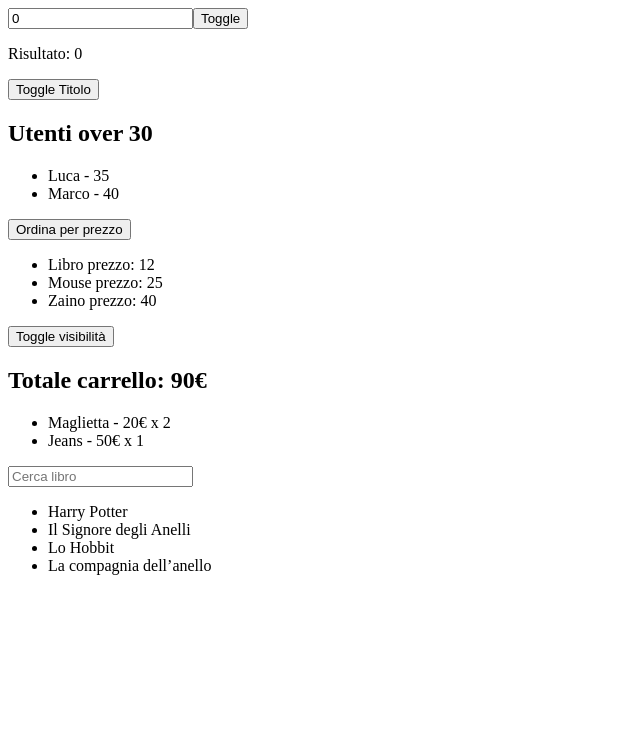
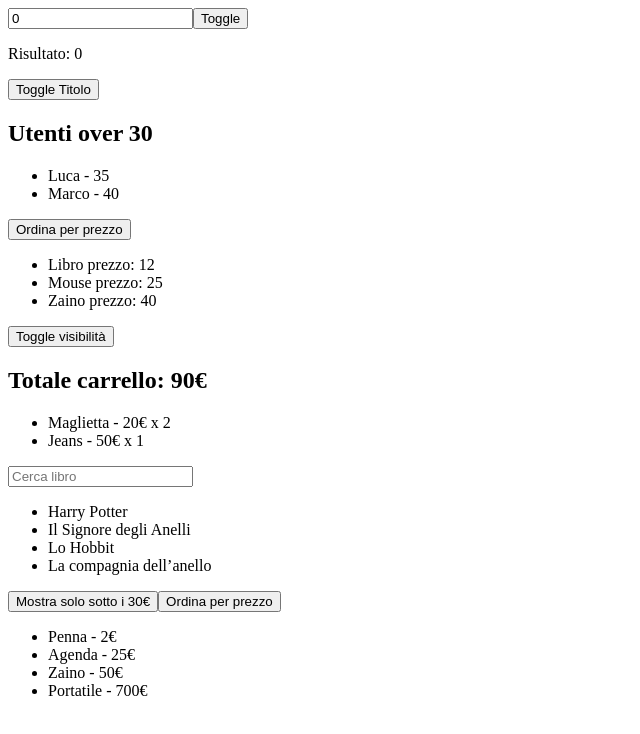
Before and after one commit to AngelaFerraro18/esercizi-react-avanzato-useMemo, a React (Vite) app: page / in a window 1280 px wide. Shown: the top 734 px of the page, without its empty margins (0-640 px from the left). Built offline with nearby package versions, Linux system fonts and the light colour scheme.

Commit message:
feat: ex 6 completed

```diff
--- a/src/App.jsx
+++ b/src/App.jsx
@@ -1,6 +1,7 @@
 import FiltroLibri from "./components/BookFilter";
 import SlowSquareCalculator from "./components/Calculator";
 import Carrello from "./components/Carrello";
+import ListaProdotti from "./components/FilteredOrder";
 import OrdinaProdotti from "./components/sortOrder";
 import FiltroUtenti from "./components/userFilter";
 
@@ -13,6 +14,7 @@ function App() {
       <OrdinaProdotti />
       <Carrello />
       <FiltroLibri />
+      <ListaProdotti />
     </>
   )
 }
--- /dev/null
+++ b/src/components/FilteredOrder.jsx
@@ -0,0 +1,48 @@
+import { useState, useMemo } from 'react';
+
+const prodotti = [
+    { id: 1, nome: 'Penna', prezzo: 2 },
+    { id: 2, nome: 'Agenda', prezzo: 25 },
+    { id: 3, nome: 'Zaino', prezzo: 50 },
+    { id: 4, nome: 'Portatile', prezzo: 700 },
+];
+
+function ListaProdotti() {
+    const [filterPrezzo, setFilterPrezzo] = useState(false);
+    const [sort, setSort] = useState(false);
+
+    // TODO: filtra se filterPrezzo è true (<= 30)
+    //       ordina se sort è true (crescente)
+    const listaFinale = useMemo(() => {
+
+        let risultato = [...prodotti];
+
+        if (filterPrezzo) {
+            risultato = risultato.filter(p => p.prezzo <= 30)
+        }
+
+        if (sort) {
+            risultato = risultato.sort((a, b) => b.prezzo - a.prezzo)
+        }
+
+        return risultato;
+    }, [sort, filterPrezzo]);
+
+    return (
+        <div>
+            <button onClick={() => setFilterPrezzo(!filterPrezzo)}>
+                {filterPrezzo ? 'Mostra tutti' : 'Mostra solo sotto i 30€'}
+            </button>
+            <button onClick={() => setSort(!sort)}>
+                {sort ? 'Disattiva ordinamento' : 'Ordina per prezzo'}
+            </button>
+            <ul>
+                {listaFinale.map(p => (
+                    <li key={p.id}>{p.nome} - {p.prezzo}€</li>
+                ))}
+            </ul>
+        </div>
+    );
+}
+
+export default ListaProdotti;
```
